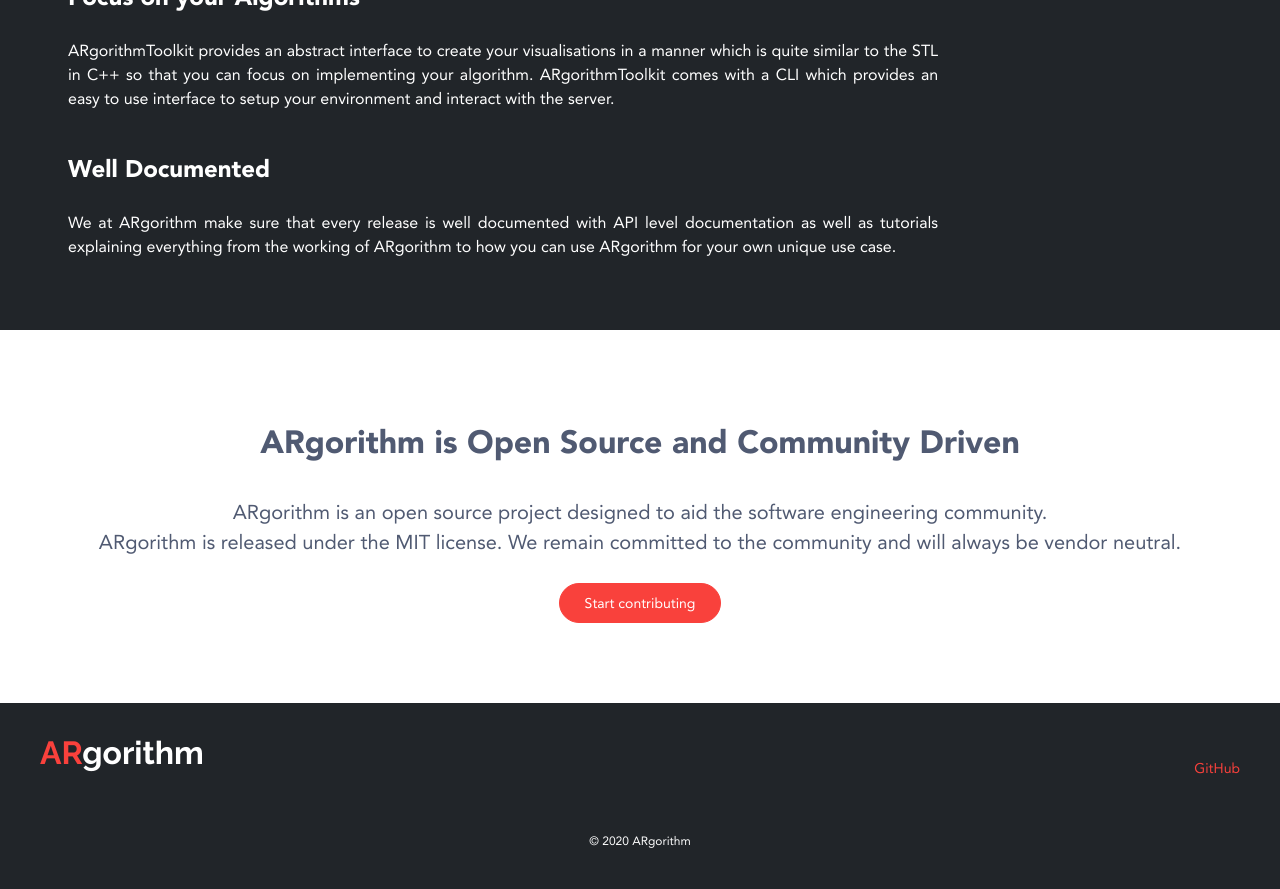
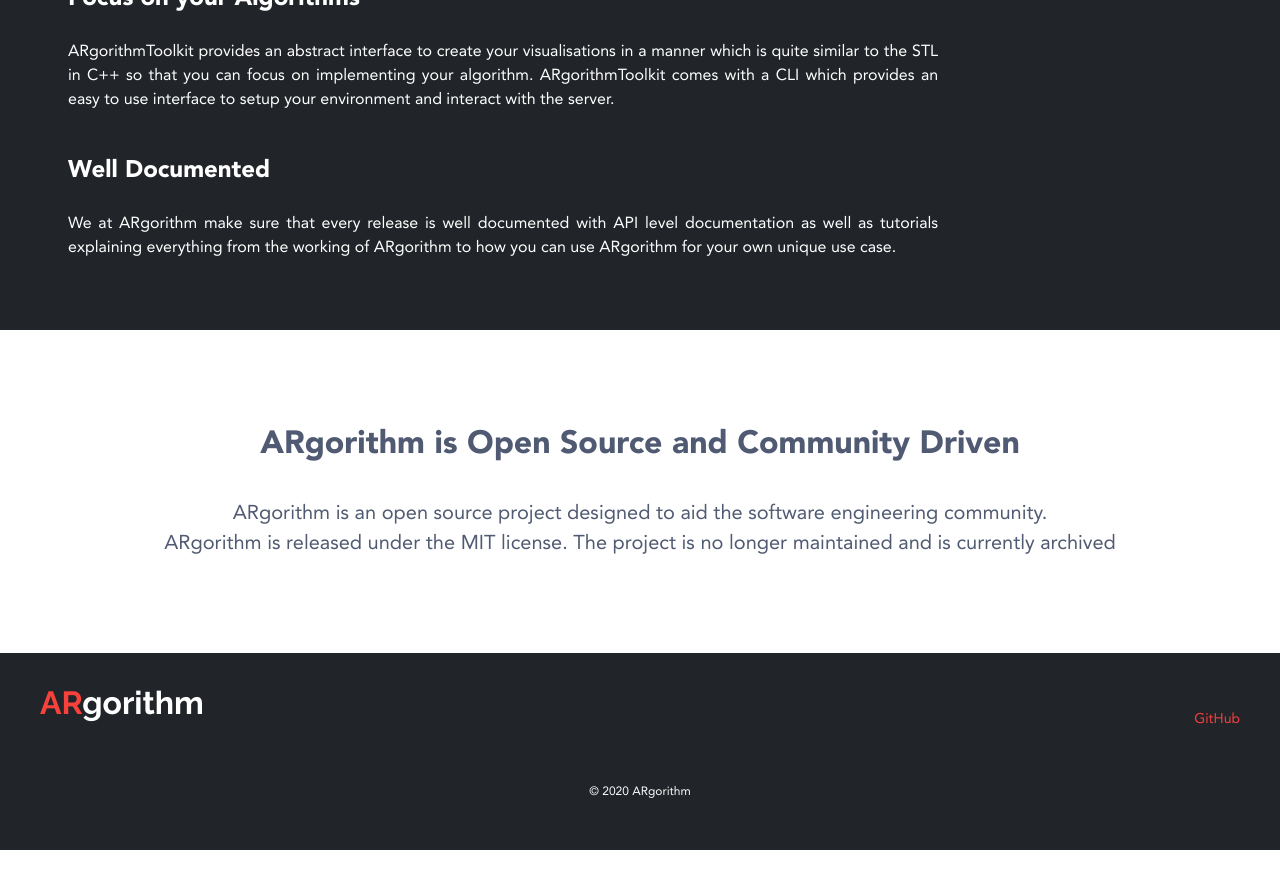
Before and after one commit to ARgorithm/argorithm.github.io, a Jekyll site: the page built from index.html, in a window 1280 px wide and 900 px high, scrolled down 2373 px. Shown: the top 889 px of the window. Built offline with Jekyll 4.4.1, drawn with Linux system fonts in a browser that asks for light colours; after the commit the page ends 3223 px from its top, so only the background shows below that; some of the changed text lies outside the part shown.

Commit message:
archive
Signed-off-by: Alan John <alansandra2013@gmail.com>

```diff
--- a/_includes/banner.html
+++ b/_includes/banner.html
@@ -1,6 +1,6 @@
 <div class="announcements">
     <div>
-        {% octicon gear height:16 %}
-        <span>Still a work in progress</span>
+        {% octicon alert height:16 %}
+        <span>No longer maintained</span>
     </div>
 </div>
--- a/index.html
+++ b/index.html
@@ -117,10 +117,7 @@
           <h2>ARgorithm is Open Source and Community Driven</h2>
           <p>ARgorithm is an open source project designed to aid the software engineering community.
             <br>ARgorithm is released under the MIT license.
-            We remain committed to the community and will always be vendor neutral.</p>
-          <button id="contributing" onclick="window.location.href='{{ githubLink }}'">
-            Start contributing
-          </button>
+            The project is no longer maintained and is currently archived</p>
         </div>
       </div>
     </div>
```
Also changed, not shown: 1 other file.
